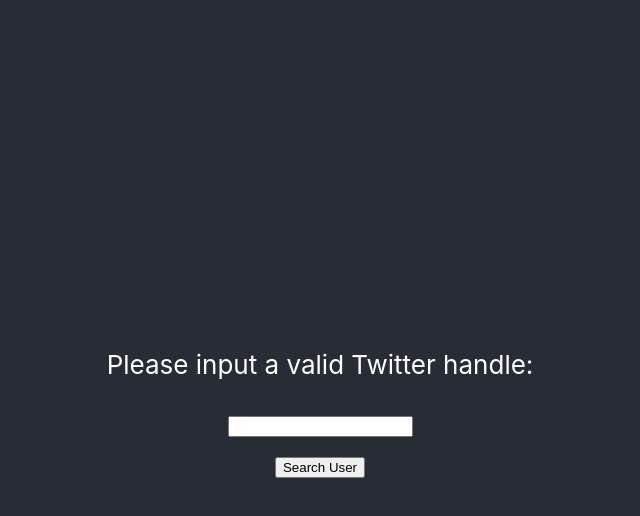
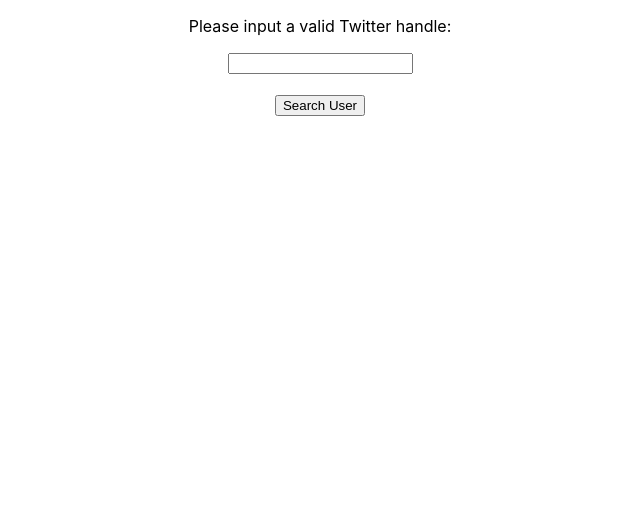
Before and after one commit to michellekeoy/latest-tweets, a React (Create React App) app in the folder latest-tweets-webapp/: page / in a window 1280 px wide. Shown: the top 516 px of the page, without its empty margins (320-960 px from the left). Built offline with nearby package versions, Linux system fonts and the light colour scheme.

Commit message:
style changes

```diff
--- a/latest-tweets-webapp/src/App.js
+++ b/latest-tweets-webapp/src/App.js
@@ -24,27 +24,27 @@
 
   render() {
     return (
-      <div >
-        <div className="App"   >
-          <header className="App-header">
+      <div>
+        <div>
+          <header>
             <p>
               Please input a valid Twitter handle:
               </p>
             <form>
               <input type="text" id="handle" style={{ marginBottom: "20px" }} />
             </form>
-            <button onClick={() => { this.fetchTweet(document.getElementById('handle').value) }}>
+            <button onClick={() => { this.fetchTweet(document.getElementById('handle').value) }} style={{ marginBottom: "20px" }} >
               Search User
               </button>
           </header>
         </div>
 
-        <div >
+        <div>
           {this.state.data.map((tweet, index) => {
             return Tweet(tweet, index)
           })}
         </div>
-      </div>
+      </div >
 
     )
   }
--- a/latest-tweets-webapp/src/index.css
+++ b/latest-tweets-webapp/src/index.css
@@ -1,5 +1,4 @@
 body {
-  margin: 0;
   font-family: -apple-system, BlinkMacSystemFont, 'Segoe UI', 'Roboto', 'Oxygen',
     'Ubuntu', 'Cantarell', 'Fira Sans', 'Droid Sans', 'Helvetica Neue',
     sans-serif;
```
